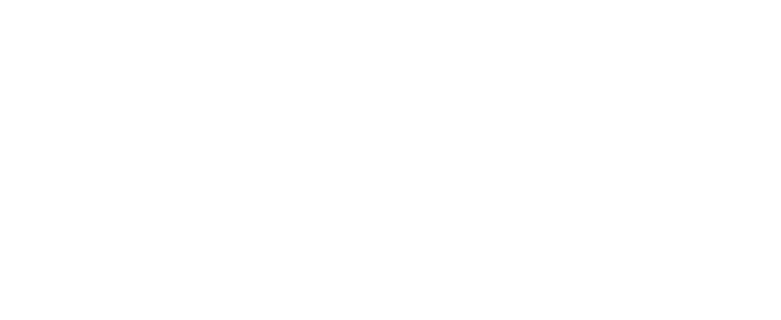
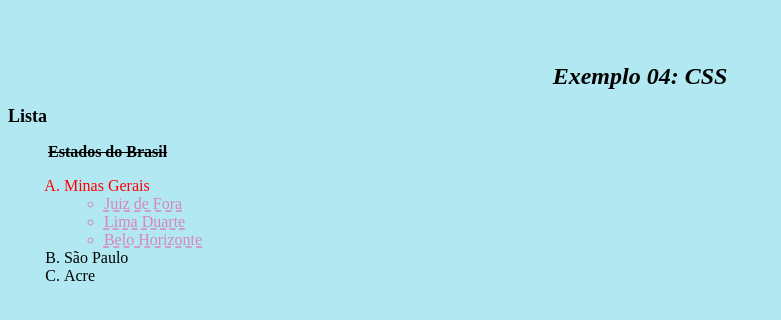
Before and after one commit to DaviAiress/EX04, a plain HTML site: page index.html in a window 1280 px wide. Shown: the whole page, without its empty margins (0-781 px from the left). Drawn offline with Linux system fonts and the light colour scheme.

Commit message:
final da aula

```diff
--- a/index.html
+++ b/index.html
@@ -5,8 +5,61 @@
     <meta http-equiv="X-UA-Compatible" content="IE=edge">
     <meta name="viewport" content="width=device-width, initial-scale=1.0">
     <title>EX04 CSS</title>
+    <style>
+        body{
+            background-color: rgba(166, 229, 240, 0.867);
+        }
+
+        h1{
+            font-style: oblique;
+            font-size: x-large;
+            text-align: center;
+            position: relative;
+            margin-top: 5%;
+        }
+
+        h2{
+            font-size: large;
+        }
+
+        ul li{
+            text-decoration: underline;
+            text-decoration-style:dashed ;
+        }
+
+        ol > li{
+            position: relative;
+            margin-left: 1.3%;
+        }
+
+        p{
+            text-decoration: line-through;
+        }
+
+        li.pai{
+            color: red;
+        }
+
+        #filho{
+            color: rgb(216, 133, 191);
+        }
+    </style>
 </head>
 <body>
+    <h1>Exemplo 04: CSS</h1>
 
+    <h2>Lista</h2>
+    <ol type="A">
+        <p><b>Estados do Brasil</b></p>
+        <li class="pai">Minas Gerais
+            <ul id="filho">
+                <li>Juiz de Fora</li>
+                <li>Lima Duarte</li>
+                <li>Belo Horizonte</li>
+            </ul>
+        </li>
+        <li>São Paulo</li>
+        <li>Acre</li>
+    </ol>
 </body>
 </html>
```
